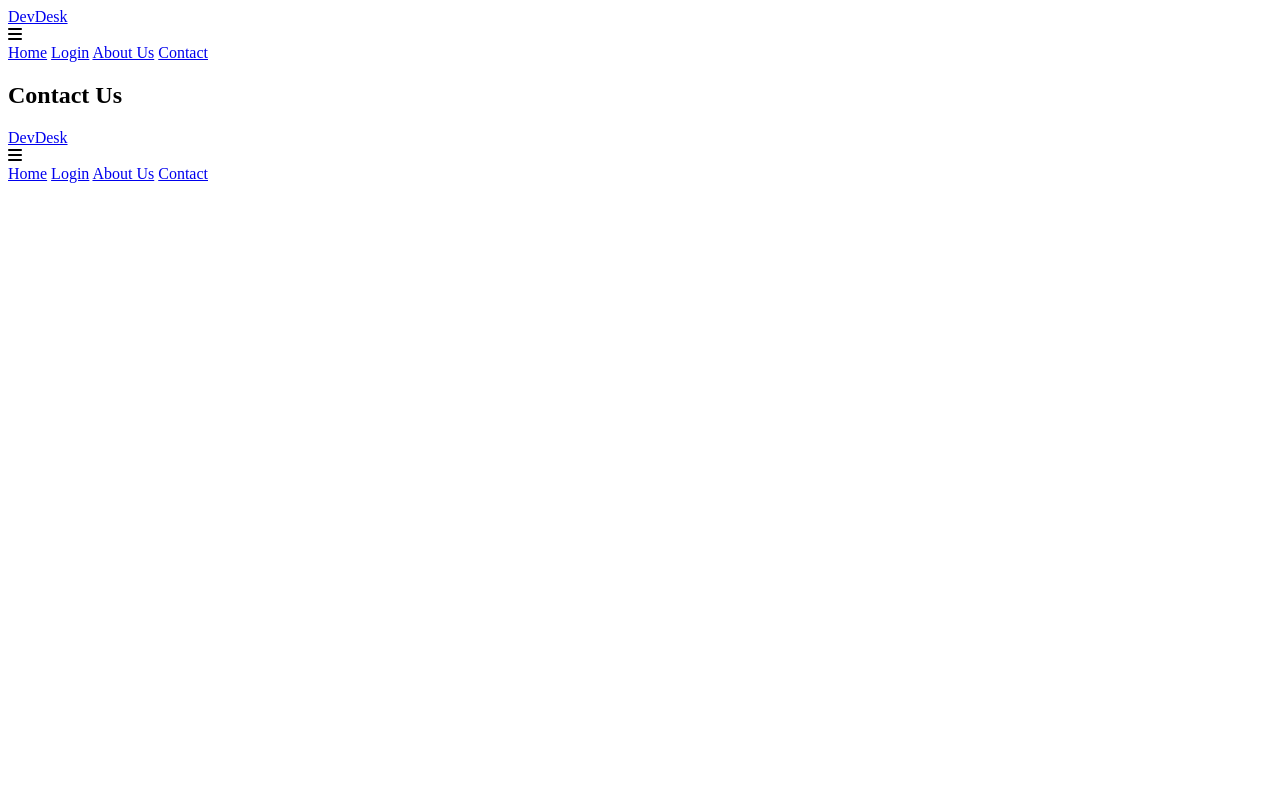
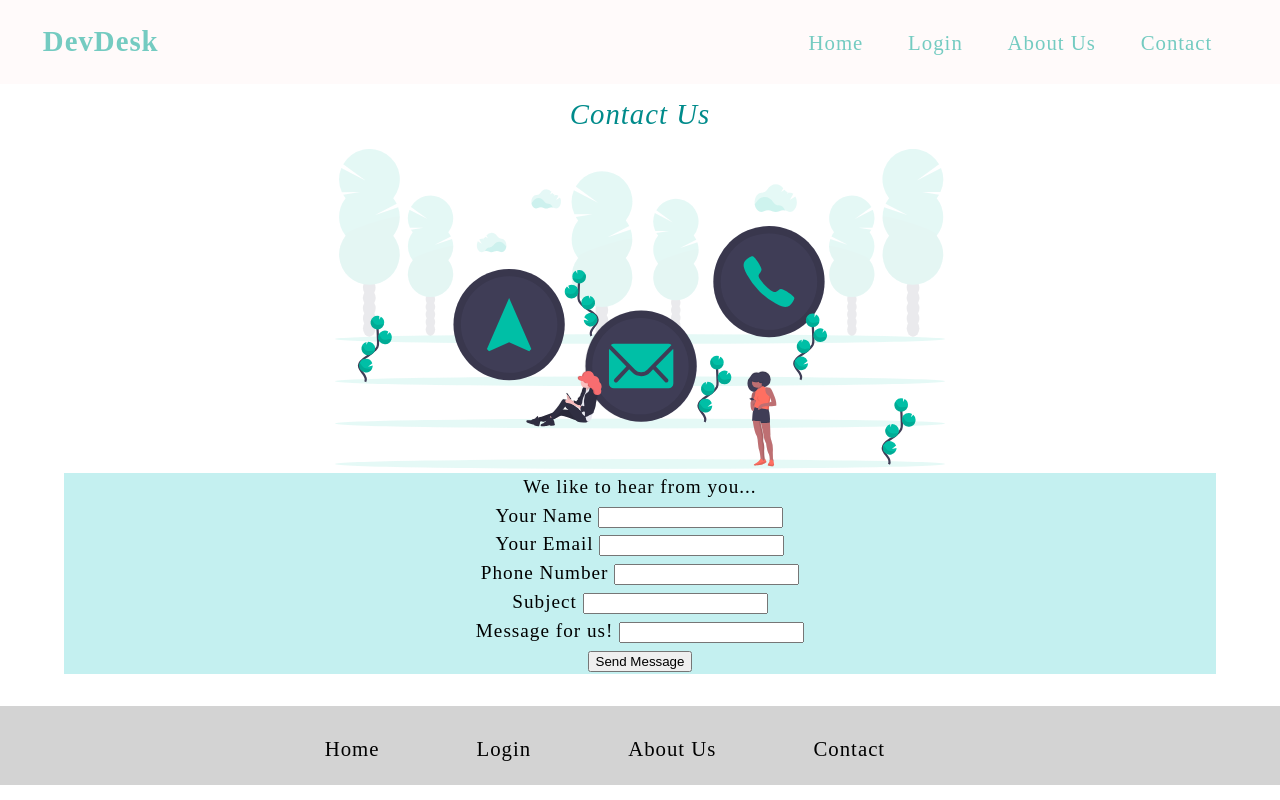
Before and after one commit to dev-desk-pt-0820/marketing, a plain HTML site: page contact.html in a window 1280 px wide. Drawn offline with Linux system fonts and the light colour scheme; files that its build step writes are made by us from their sources.

```diff
--- a/contact.html
+++ b/contact.html
@@ -28,8 +28,48 @@
             </section>
         </header>
 
-    <banner> <h2>Contact Us</h2>
+    <banner>
+        <div>
+        <h1>Contact Us</h1>
+        </div>
+        <div>
+        <img class="cimage" src="asset/undraw_contact_us_15o2.svg" alt="image of directing contact info"/>
+        </div>
     </banner>
+    <section class="contactcontainer">
+        <div class='info'>
+         <h4>We like to hear from you...</h4>
+        </div>
+
+        <div class='id'>
+            <div class="name">
+                <label>Your Name</label>
+                <input type="text" required/>
+            </div>
+            <div class="email">
+                <label>Your Email</label>
+                <input type="text" required/>
+            </div>
+        </div>
+        <div class='phone'>
+            <label>Phone Number</label>
+            <input type="text" required/>
+        </div>
+
+        <div class='subject'>
+            <label>Subject</label>
+            <input type="text" required/>
+        </div>
+
+        <div class='Message'>
+            <label>Message for us!</label>
+            <input type="text" required/>
+        </div>
+
+        <div class='send'>
+            <button>Send Message</button>
+        </div>
+    </section>
     <footer>
         <section class="navbar">
             <a class="NavbarLink NavbarLink-brand" href="index.html">DevDesk<br><span class="logo"></span></a>
--- /dev/null
+++ b/css/contact.css
@@ -0,0 +1,193 @@
+@import url(fontawesome-all.min.css);
+@import url("https://fonts.googleapis.com/css?family=Raleway:800|Source+Sans+Pro:300,300i,600,600i");
+
+/* CSS RESET Begins */
+html, body, div, span, applet, object, iframe,
+h1, h2, h3, h4, h5, h6, p, blockquote, pre,
+a, abbr, acronym, address, big, cite, code,
+del, dfn, em, img, ins, kbd, q, s, samp,
+small, strike, strong, sub, sup, tt, var,
+b, u, i, center,
+dl, dt, dd, ol, ul, li,
+fieldset, form, label, legend,
+table, caption, tbody, tfoot, thead, tr, th, td,
+article, aside, canvas, details, embed,
+figure, figcaption, footer, header, hgroup,
+menu, nav, output, ruby, section, summary,
+time, mark, audio, video {
+    margin: 0;
+    padding: 0;
+
+   /* border: 0.5px dotted grey; */
+    font-size: 62.5%;
+    font: inherit;
+    letter-spacing:1px;
+    vertical-align: baseline;
+    font-family:'Roboto Mono',serif;
+ }
+/* HTML5 display-role reset for older browsers */
+article, aside, details, figcaption, figure,
+footer, header, hgroup, menu, nav, section {
+    display: block;
+}
+body {
+    line-height: 1.5;
+}
+ol, ul {
+    list-style: none;
+}
+blockquote, q {
+    quotes: none;
+}
+blockquote:before, blockquote:after,
+q:before, q:after {
+    content: '';
+    content: none;
+}
+table {
+    border-collapse: collapse;
+    border-spacing: 0;
+}
+
+/* CSS RESET section ENDS */
+
+/* every element is a border-box */
+* {
+  box-sizing: border-box;
+}
+
+/* start your css here */
+
+body {
+  /* font-family: 'Source Sans Pro', sans-serif;	 */
+  font-family: "Source Sans Pro", Helvetica, sans-serif;
+  font-size:62.5%;
+  text-align:center;
+  max-width:100%;
+  margin:0 auto;
+}
+
+header {
+    width:100%;
+    height:5rem;
+    padding-bottom:1%
+}
+
+h1{
+    font-size:1.8rem;
+    font-style: italic;
+    font-weight: 300;
+    color: darkcyan;
+    padding:1%;
+ }
+
+ .navbar {
+   background-color: snow;
+   display: flex;
+   padding: 1.6%;
+   color: black;
+   font-size: 1.3rem;
+   font-family: "Raleway", Helvetica, sans-serif;
+   font-weight:500;
+ }
+
+.NavbarLink-brand{
+   color:#74CBC1;
+   font-size: 1.8rem;
+   font-weight:bold;
+}
+
+.NavbarLink-brand:hover {
+   background-color:white;
+   color:#74CBC1;
+   border-bottom: none;
+}
+
+ a:hover {
+   background-color: snow;
+   cursor: pointer;
+   font-weight: bold;
+   border-bottom: 0.2rem solid #74CBC1;
+ }
+
+ a:link, a:visited {
+   color:#74CBC1;
+   text-decoration: none;
+}
+ .NavbarLink {
+   padding-right:1.4rem;
+   padding-left: 1.4rem;
+ }
+
+ .NavbarItems {
+   display: flex;
+   padding-right: 2%;
+   padding-top: 0.5%;
+   padding-left: 1%;
+ }
+
+ .NavbarItemsright {
+   margin-left:auto;
+ }
+ /* Hide toggle icon for desktop view */
+ .NavbarLink-toggle {
+   display: none;
+ }
+
+ banner{
+ display:flex;
+ flex-direction: column;
+  /* align-items: center;
+  justify-content: center; */
+ }
+
+ .cimage{
+   object-fit: contain;
+   height: 20rem;
+ }
+
+
+ .contactcontainer{
+   margin: 0 auto;
+   display:flex;
+   flex-direction: column;
+   justify-content: space-around;
+   align-items: center;
+   background-color: rgb(196, 240, 240);
+   text-align: left;
+   max-width: 90%;
+   font-size: 1.2rem;
+ }
+ footer{
+  margin-top: 2rem;
+  background-color: lightgray;
+ }
+/*Hide brand footer */
+footer .NavbarLink-brand {
+ display: none;
+}
+footer .navbar{
+ background-color: lightgray;
+ justify-content:center;
+}
+footer .NavbarLink {
+margin:0%;
+ padding-right:6rem;
+ padding-left: 6rem;
+}
+
+footer .NavbarItemsright {
+ margin-left:0%;
+}
+footer a:link, a:visited {
+    color:black;
+    padding-left: 1px;
+    text-decoration: none;
+ }
+
+ footer  a:hover {
+    background-color: lightgray;
+    color:#36b39d;
+    border-bottom: none;
+    transition: .3s;
+  }
--- a/css/index.css
+++ b/css/index.css
@@ -88,9 +88,9 @@
     z-index: 999;
     margin: 0 auto;
     left:21%;
-    top: 12%; /* Adjust this value to move the positioned div up and down */
+    top: 10%; /* Adjust this value to move the positioned div up and down */
     width: 60%; /* Set the width of the positioned div */
-    font-size:2.4rem;
+    font-size:2.2rem;
     font-weight: 500;
     font-style: oblique;
     color:black;
@@ -113,7 +113,7 @@
    display: flex;
    padding: 1.6%;
    color: black;
-   font-size: 1.3rem;
+   font-size: 1.2rem;
    font-family: "Raleway", Helvetica, sans-serif;
    font-weight:500;
  }
@@ -172,33 +172,34 @@
     flex-wrap: wrap;
  }
   banner{
+    margin:0 auto;
     display:flex;
+    justify-content: center;
     width:100%;
-    height:32rem;
-    flex-wrap: wrap;
-    justify-content: center;
-    margin:0 auto;
-    font-size:2.4rem;
-    font-style: italic;
-    font-weight: 300;
-    background-color: whitesmoke;
-    background-image: url('/asset/duy-pham-Cecb0_8Hx-o-unsplash_large.jpg');
+    /* flex-wrap: wrap;  */
+    /* background-color: rgb(207, 248, 248);Used if the image is unavailable */
+    /* background-image: url('/asset/duy-pham-Cecb0_8Hx-o-unsplash_large.jpg'); */
     /* background-image: url('asset/matthew-t-rader-CVmzj-a8Fmg-unsplash.jpg'); */
-	background-size: cover;
+	/* background-size: cover;
 	background-position: top;
 	background-attachment: fixed;
 	background-repeat: no-repeat;
    text-align: center;
    opacity: 95%;
-	/* border-top: 0.5em solid,#3DC5AD; */
+	border-top: 0.5em solid,#3DC5AD; */
   }
-
+ banner img{
+    width: 100%;
+    opacity: 90%;
+    object-fit:cover;
+    height: 35rem;
+ }
 banner p{
     position:absolute;
     z-index: 999;
     margin: 0 auto;
-    left:19%;
-    top: 28%; /* Adjust this value to move the positioned div up and down */
+    left:18%;
+    top: 26%; /* Adjust this value to move the positioned div up and down */
     text-align: center;
     width: 65%; /* Set the width of the positioned div */
     font-size:1.4rem;
@@ -221,9 +222,6 @@
     align-content:center;
     flex-wrap: wrap;
     margin:0 auto;
-    font-size:1.4rem;
-    font-weight: 200;
-    font-style: oblique;
   }
 
   .midcontainer2{
@@ -236,7 +234,7 @@
    flex-wrap: wrap;
 }
    .midcontainer p{
-      font-size:1.4rem;
+      font-size:1.2rem;
       font-style: normal;
       font-weight: 300;
       color: black;
@@ -244,8 +242,8 @@
       text-align: left;
 }
   .midcontainer img{
-   width:75%;
-   height:25rem;
+   width:65%;
+   height:20rem;
    object-fit: contain;
 
   }
@@ -257,17 +255,7 @@
     padding-right:0rem;
     padding-top:2%;
   }
-  /*Welcome to reach in Banner */
-  .mlogin{
-   position:absolute;
-   z-index: 999;
-   margin: 0 auto;
-   left:45%;
-   top: 33%; /* Adjust this value to move the positioned div up and down */
-   width: 10%; /* Set the width of the positioned div */
-   border: 0;
-}
-  .learn, .mlogin{
+  .learn{
     margin-top:5%;
     transition: background-color 0.3s ease-in-out, color 0.2s ease-in-out;
 		border-radius: 4px;
@@ -292,12 +280,6 @@
    background-color: #36b39d;
    color: #ffffff !important;
    transition: 0.25s;
-}
-.mlogin:hover {
-   background-color: #36b39d;
-   color:black;
-   transition: 0.25s;
-   /* color: #ffffff !important; */
 }
 
 .end {
@@ -543,13 +525,10 @@
    font-size:2rem;
    padding:0.5%;
 }
-.mlogin{
-   display:none;
-}
 
 banner {
    margin-top:10%;
-   height:45rem;
+   height:10rem;
 }
 
 banner p{
@@ -559,39 +538,35 @@
     top: 38%; /* Adjust this value to move the positioned div up and down */
     width: 85%; /* Set the width of the positioned div */
     font-size:1.2rem;
-    font-weight: bold;
-   ;
+    font-weight: 500;
 }
 
 .midcontainer{
    flex-direction: column;
-   /* font-size:1.4rem;
-   font-weight: 200;
-   font-style: oblique; */
  }
 
  .midcontainer p{
    text-align: left;
+   font-size: 1.2rem;
 }
 .midcontainer img{
 width:85%;
 height:15rem;
-
 }
 .midcontainer div{
   width:80%;
 }
-.mlogin{
+/* .mlogin{
    position:absolute;
    z-index: 999;
    margin: 0 auto;
    left:38%;
    top: 10%; /* Adjust this value to move the positioned div up and down */
-   width: 26%; /* Set the width of the positioned div */
-   text-align: center;
-}
+   /* width: 26%; /* Set the width of the positioned div */
+   /* text-align: center; */
+/* }  */
 .learn{
-     font-size: 1rem;
+     font-size: 0.8rem;
      height: 2.8rem;
      line-height: 2rem;
      padding: 0 1rem;
@@ -605,9 +580,8 @@
  }
 
  .footersocialicons a{
-   width: 4rem;
+   width: 4.2rem;
 }
-
 }
 
 
@@ -662,34 +636,33 @@
         border-bottom: 0.1rem solid snow;
       }
       h2{
-         font-size:1.8rem;
+         font-size:1.6rem;
          padding:1%;
          text-align: center;
       }
-  h3{
+   h3{
      left:2%;
-     top: 30%; /* Adjust this value to move the positioned div up and down */
+     top: 20%; /* Adjust this value to move the positioned div up and down */
      width: 90%; /* Set the width of the positioned div */
      font-size:2rem;
      padding:0.5%;
   }
-  .mlogin{
-     display:none;
-  }
 
   banner {
-     margin-top:2%;
-     height:25rem;
-  }
+     margin-top:4%
+    }
+   banner img{
+      height: 30rem;
+   }
 
   banner p{
      /* font-size: 1.6rem; */
      padding:1%;
       left:6%;
-      top: 38%; /* Adjust this value to move the positioned div up and down */
+      top: 32%; /* Adjust this value to move the positioned div up and down */
       width: 85%; /* Set the width of the positioned div */
-      font-size:1.2rem;
-      font-weight: bold;
+      font-size:1.3rem;
+      font-weight: 500;
   }
 
   .midcontainer{
@@ -698,7 +671,7 @@
 
    .midcontainer p{
      text-align: left;
-     font-size: 1.3rem;
+     font-size: 1.2rem;
   }
   .midcontainer img{
   width:70%;
@@ -706,15 +679,6 @@
   }
   .midcontainer div{
     width:80%;
-  }
-  .mlogin{
-     position:absolute;
-     z-index: 999;
-     margin: 0 auto;
-     left:38%;
-     top: 10%; /* Adjust this value to move the positioned div up and down */
-     width: 26%; /* Set the width of the positioned div */
-     text-align: center;
   }
   .learn{
        font-size: 0.8rem;
--- a/css/team.css
+++ b/css/team.css
@@ -127,7 +127,7 @@
    display: flex;
    padding: 1.6%;
    color: black;
-   font-size: 1.3rem;
+   font-size: 1.2rem;
    font-family: "Raleway", Helvetica, sans-serif;
    font-weight:500;
  }
@@ -175,20 +175,12 @@
    display: none;
  }
 
- /* .about{
-   color:#74CBC1;
- } */
-
- .logincontainer{
-    display:flex;
-    flex-wrap: wrap;
- }
 
  banner{
    display:flex;
    color:white;
    width:100%;
-   height:20rem;
+   height:32rem;
    flex-wrap: wrap;
    justify-content: center;
    margin:0 auto;
@@ -197,6 +189,7 @@
    font-weight: 300;
    background-image: url('/asset/undraw_good_team_m7uu.svg');
    /* background-image: url('asset/matthew-t-rader-CVmzj-a8Fmg-unsplash.jpg'); */
+   background-color: snow;
   background-size: cover;
   background-position: top;
   background-attachment: fixed;
@@ -206,14 +199,6 @@
    padding-bottom: 30%;
  }
 
-banner img{
-   padding-top:1.5%;
-   width: 95%;
-   height:55rem;
-   align-items: center;
-   opacity: 70%;
-   object-fit: contain;
-}
 banner p{
    position:absolute;
    z-index: 999;
@@ -222,7 +207,7 @@
    top: 28%; /* Adjust this value to move the positioned div up and down */
    text-align: center;
    width: 60%; /* Set the width of the positioned div */
-   font-size:1.6rem;
+   font-size:1.3rem;
    font-weight: 300;
    font-style: normal;
    color:black;
@@ -238,14 +223,14 @@
     align-content:flex-start;
     flex-wrap: wrap;
     margin:0 auto;
-    font-size:1.4rem;
+    font-size:1.2rem;
     font-weight: 200;
     font-style: oblique;
-    padding-bottom: 10%;
+    /* padding-bottom: 10%; */
   }
 .midcontainer p{
     color:#3DC5AD;
-    font-size: 1.5rem;
+    font-size: 1.3rem;
     font-style: italic;
     font-weight: bold;
     padding-bottom:1rem;
@@ -262,9 +247,9 @@
   .midcontainer div{
     margin:1rem;
     background-color: whitesmoke;
-    width: 25%;
-    padding-top:3%;
-    padding-bottom:3%;
+    width: 28%;
+    padding-top:2%;
+    padding-bottom:2%;
     border-radius: 4%;
     /* border-bottom: 1px dashed black; */
   }
```
Also changed, not shown: index.html (+14 -13 lines), team.html (+10 -10 lines), asset/undraw_contact_us_15o2.svg (added), asset/undraw_profile_6l1l.svg (added), contact.css (deleted).
